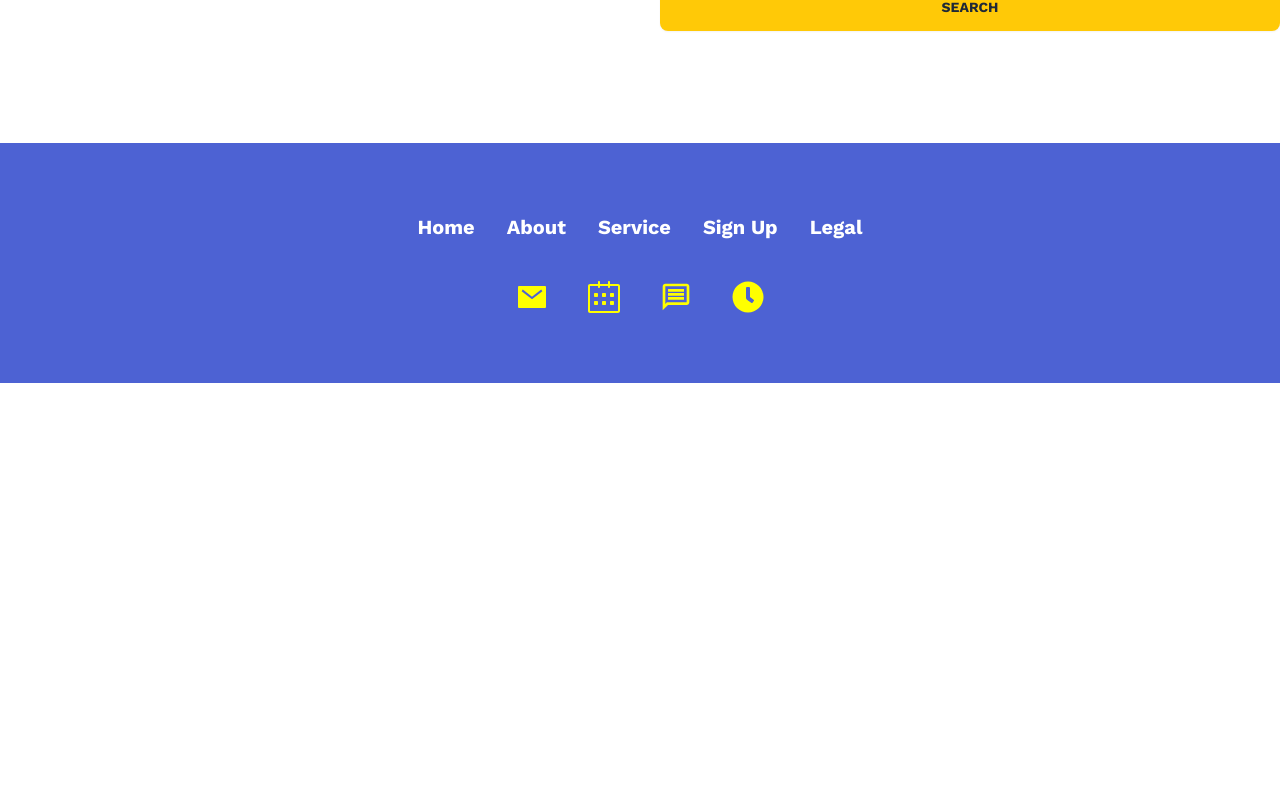
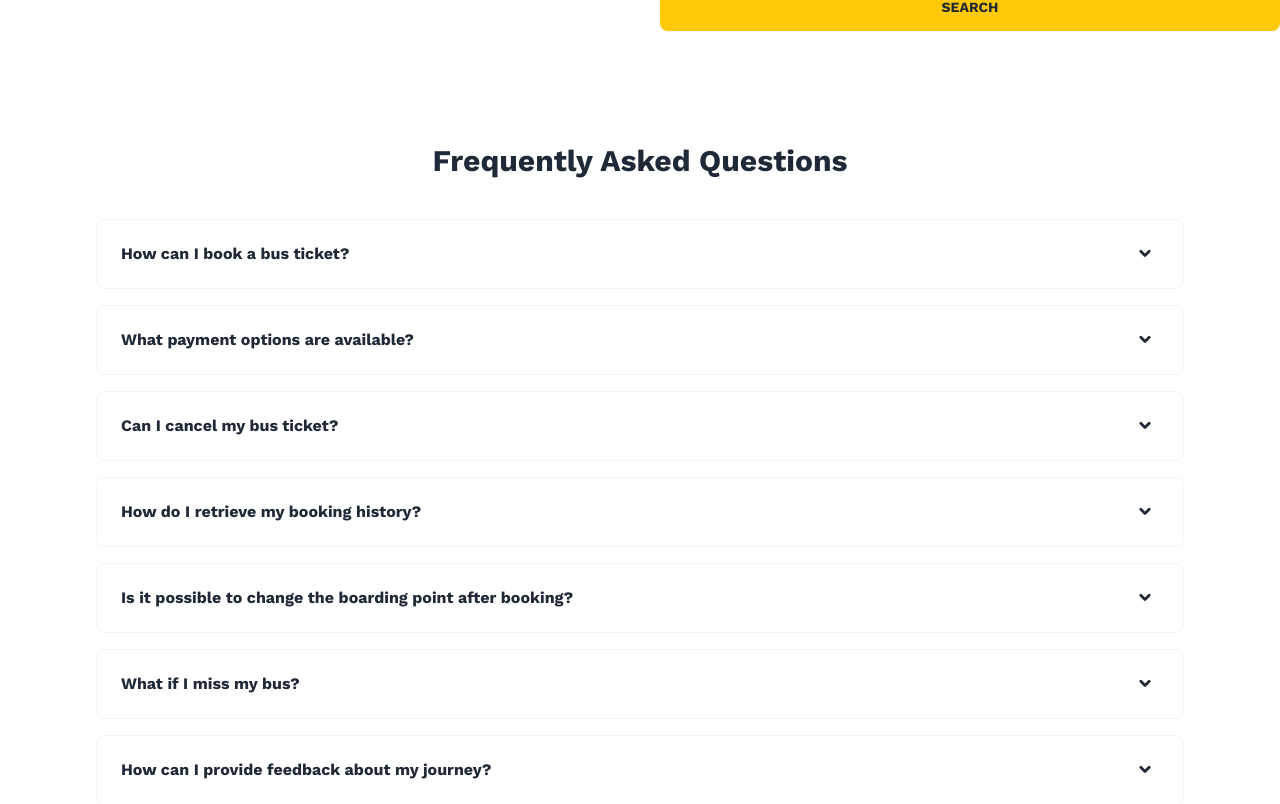
Before and after one commit to ShakeefAhmedRakin/CSE470-G5-PROJECT, a React (Vite) app in the folder frontend/: page / in a window 1280 px wide. Shown: the part 1136-1940 px from the top of the page. Before the commit the page ends 1519 px from the top, so only its background shows below. Built offline with nearby package versions, Linux system fonts and the light colour scheme.

Commit message:
FAQ added

```diff
--- a/frontend/src/pages/Home/Home.jsx
+++ b/frontend/src/pages/Home/Home.jsx
@@ -1,3 +1,4 @@
+import Support from "../Support/Support";
 import Banner from "./Banner";
 import Search from "./Search";
 
@@ -11,6 +12,11 @@ const Home = () => {
       <div className="my-28">
         <Search></Search>
       </div>
+
+      {/* FAQ */}
+      <div className="my-28">
+        <Support />
+      </div>
     </div>
   );
 };
--- a/frontend/src/pages/Support/Support.jsx
+++ b/frontend/src/pages/Support/Support.jsx
@@ -1,10 +1,97 @@
+import { useState } from "react";
+
 const Support = () => {
+  // State to manage which FAQ item is currently open
+  const [activeIndex, setActiveIndex] = useState(null);
+
+  // Function to toggle the visibility of FAQ items
+  const toggleFAQ = (index) => {
+    if (activeIndex === index) {
+      setActiveIndex(null);
+    } else {
+      setActiveIndex(index);
+    }
+  };
+
+  // FAQ data
+  const faqData = [
+    {
+      question: "How can I book a bus ticket?",
+      answer:
+        "To book a bus ticket, you can visit our website or mobile app, enter your desired route, select your preferred bus, choose your seats, and proceed with the payment.",
+    },
+    {
+      question: "What payment options are available?",
+      answer:
+        "We offer multiple payment options including credit/debit cards, net banking, and mobile wallets for your convenience.",
+    },
+    {
+      question: "Can I cancel my bus ticket?",
+      answer:
+        "Yes, you can cancel your bus ticket. However, cancellation policies vary depending on the bus operator and timing of cancellation. Please refer to our cancellation policy or contact customer support for more details.",
+    },
+    {
+      question: "How do I retrieve my booking history?",
+      answer:
+        "You can access your booking history by logging into your account on our website or mobile app. Your booking history will display all your past and upcoming trips.",
+    },
+    {
+      question: "Is it possible to change the boarding point after booking?",
+      answer:
+        "In most cases, you can change your boarding point before the scheduled departure time, subject to availability and the policies of the bus operator. Please check with customer support for assistance.",
+    },
+    {
+      question: "What if I miss my bus?",
+      answer:
+        "If you miss your bus, please contact customer support as soon as possible. Depending on availability and the policies of the bus operator, alternative arrangements may be possible.",
+    },
+    {
+      question: "How can I provide feedback about my journey?",
+      answer:
+        "We welcome your feedback! You can provide feedback through our website, mobile app, or by contacting our customer support team. Your input helps us improve our services.",
+    },
+  ];
+
   return (
     <>
       <div className="min-h-screen mx-24 ">
         <div className="mb-6" data-aos="fade-up" data-aos-delay="50">
           {/* CODE HERE */}
-          <h1>Check</h1>
+          <h1 className="text-3xl font-bold text-center mb-10">
+            Frequently Asked Questions
+          </h1>
+          <div className="space-y-4">
+            {faqData.map((faq, index) => (
+              <div className="border border-gray-100 rounded-lg" key={index}>
+                <div
+                  className="flex justify-between items-center px-6 py-5 cursor-pointer"
+                  onClick={() => toggleFAQ(index)}
+                >
+                  <div>
+                    <h1 className="font-bold">{faq.question}</h1>
+                  </div>
+                  <svg
+                    className={`w-7 h-7 transition-transform ${
+                      activeIndex === index ? "transform rotate-90" : ""
+                    }`}
+                    viewBox="0 0 20 20"
+                    fill="currentColor"
+                  >
+                    <path
+                      fillRule="evenodd"
+                      d="M6.293 7.293a1 1 0 011.414 0L10 9.586l2.293-2.293a1 1 0 111.414 1.414l-3 3a1 1 0 01-1.414 0l-3-3a1 1 0 010-1.414z"
+                      clipRule="evenodd"
+                    />
+                  </svg>
+                </div>
+                {activeIndex === index && (
+                  <div className="px-6 py-4">
+                    <p>{faq.answer}</p>
+                  </div>
+                )}
+              </div>
+            ))}
+          </div>
         </div>
       </div>
     </>
```
